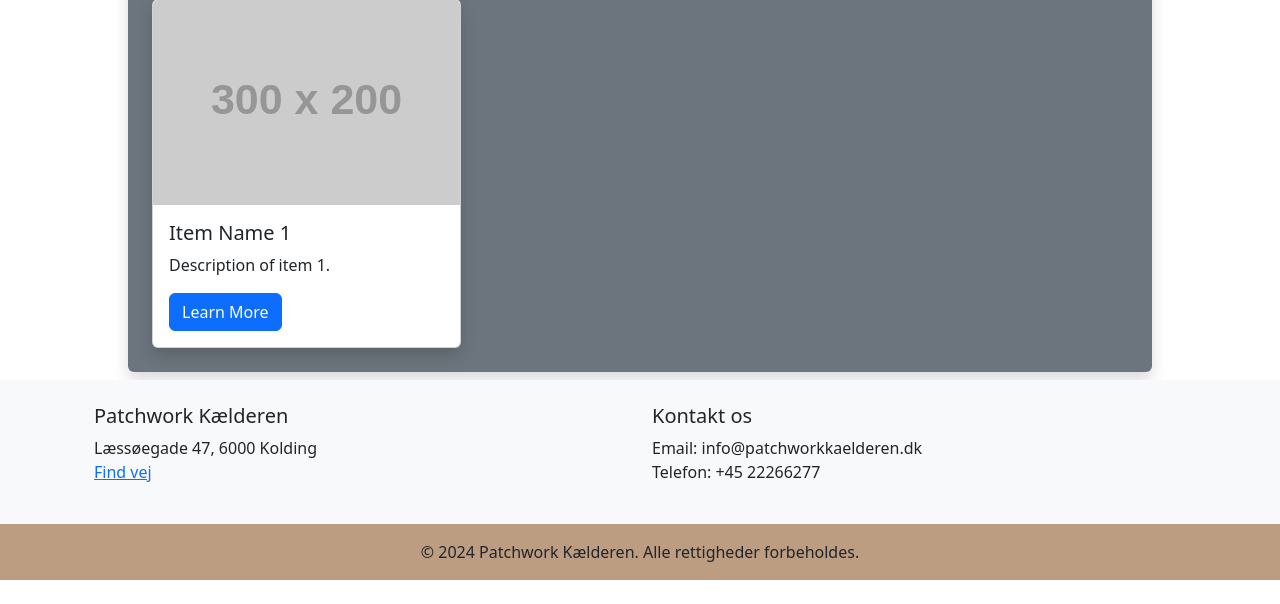
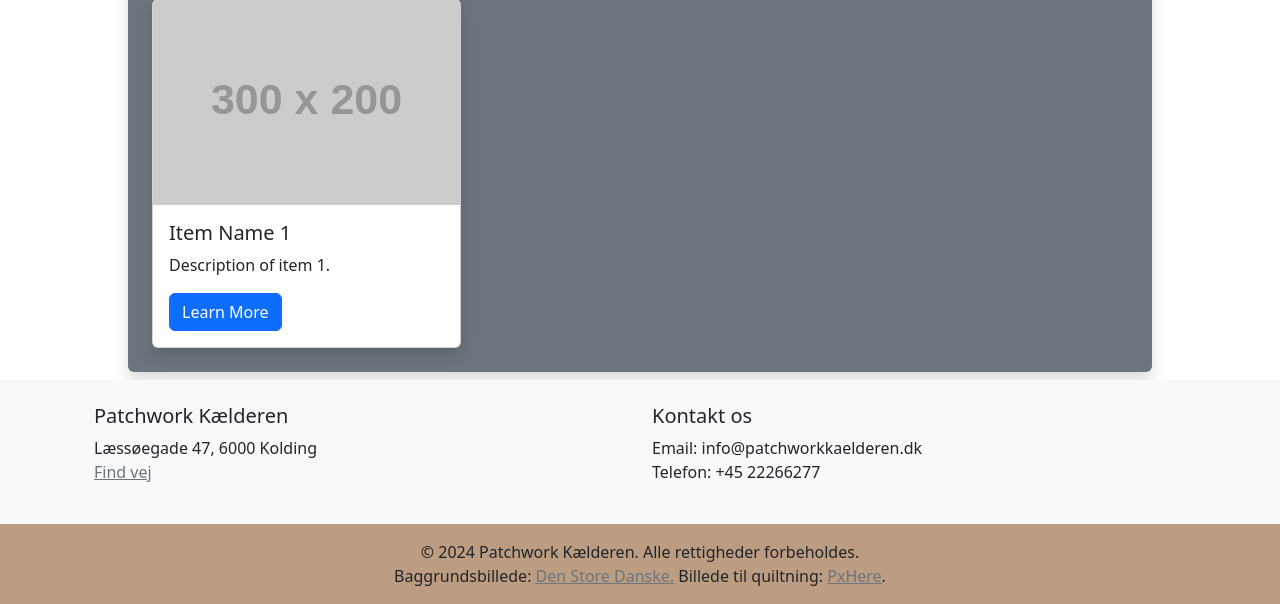
Before and after one commit to Y0S3FXD/ReDesign-patchworkkaelderen, a PHP site: page /Shop.php in a window 1280 px wide. Shown: the part 2150-2754 px from the top of the page. Before the commit the page ends 2730 px from the top, so only its background shows below. Run offline with PHP 8.4, Linux system fonts and the light colour scheme; grey boxes labelled with a size stand in for pictures from a placeholder-image service; some libraries are stand-ins or nearby versions.

Commit message:
Opdatering af footer

```diff
--- a/FrontEnd/Include/footer.php
+++ b/FrontEnd/Include/footer.php
@@ -4,7 +4,7 @@
             <div class="col-lg-6 col-md-12 mb-4 mb-md-0">
                 <h5>Patchwork Kælderen</h5>
                 <p>Læssøegade 47, 6000 Kolding
-                <br><a href="https://shorturl.at/HJKMW">Find vej</a></p>
+                <br><a href="https://shorturl.at/HJKMW" class="link-secondary">Find vej</a></p>
             </div>
             <div class="col-lg-6 col-md-12 mb-4 mb-md-0">
                 <h5>Kontakt os</h5>
@@ -13,6 +13,6 @@
         </div>
     </div>
     <div class="text-center p-3" style="background-color: rgba(129, 66, 13, 0.5);">
-        &copy; 2024 Patchwork Kælderen. Alle rettigheder forbeholdes.
+        &copy; 2024 Patchwork Kælderen. Alle rettigheder forbeholdes. <br>Baggrundsbillede: <a href="https://denstoredanske.lex.dk/patchwork" class="link-secondary">Den Store Danske.</a> Billede til quiltning: <a href="https://pxhere.com/da/photo/148398" class="link-secondary">PxHere</a>.
     </div>
 </footer>
```
